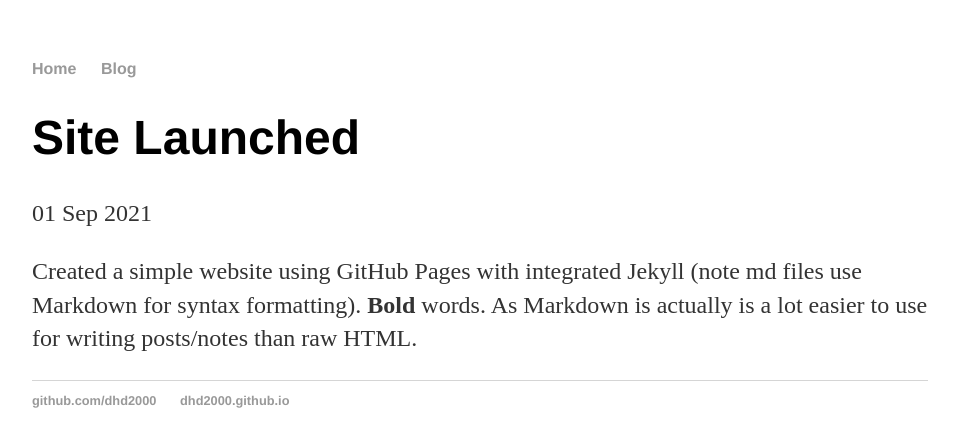
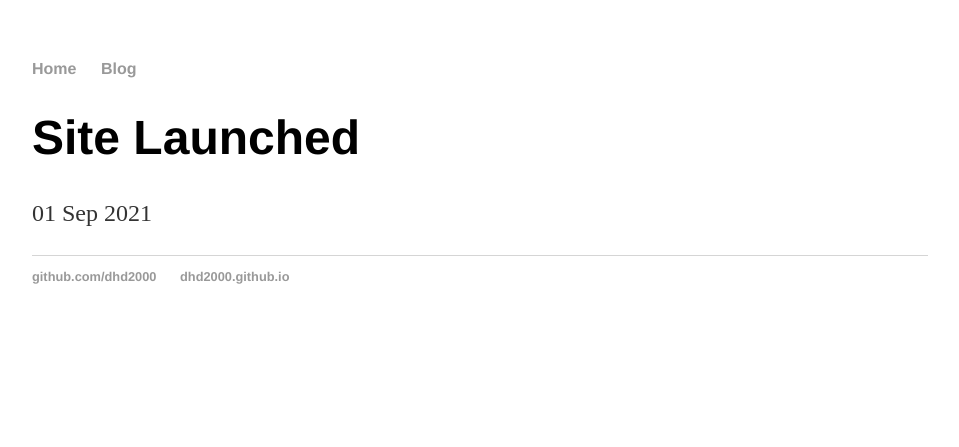
Before and after one commit to dhd2000/dhd2000.github.io, a Jekyll site: the page built from _posts/2021-09-01-site-launched.md, in a window 1280 px wide. Shown: the top 447 px of the page, without its empty margins (160-1119 px from the left). Built offline with Jekyll 4.4.1, drawn with Linux system fonts in a browser that asks for light colours.

Commit message:
Update 2021-09-01-site-launched.md

```diff
--- a/_posts/2021-09-01-site-launched.md
+++ b/_posts/2021-09-01-site-launched.md
@@ -3,4 +3,3 @@
 title: "Site Launched "
 date: 2021-09-01
 ---
-Created a simple website using GitHub Pages with integrated Jekyll (note md files use Markdown for syntax formatting).  **Bold** words.  As Markdown is actually is a lot easier to use for writing posts/notes than raw HTML.
```
